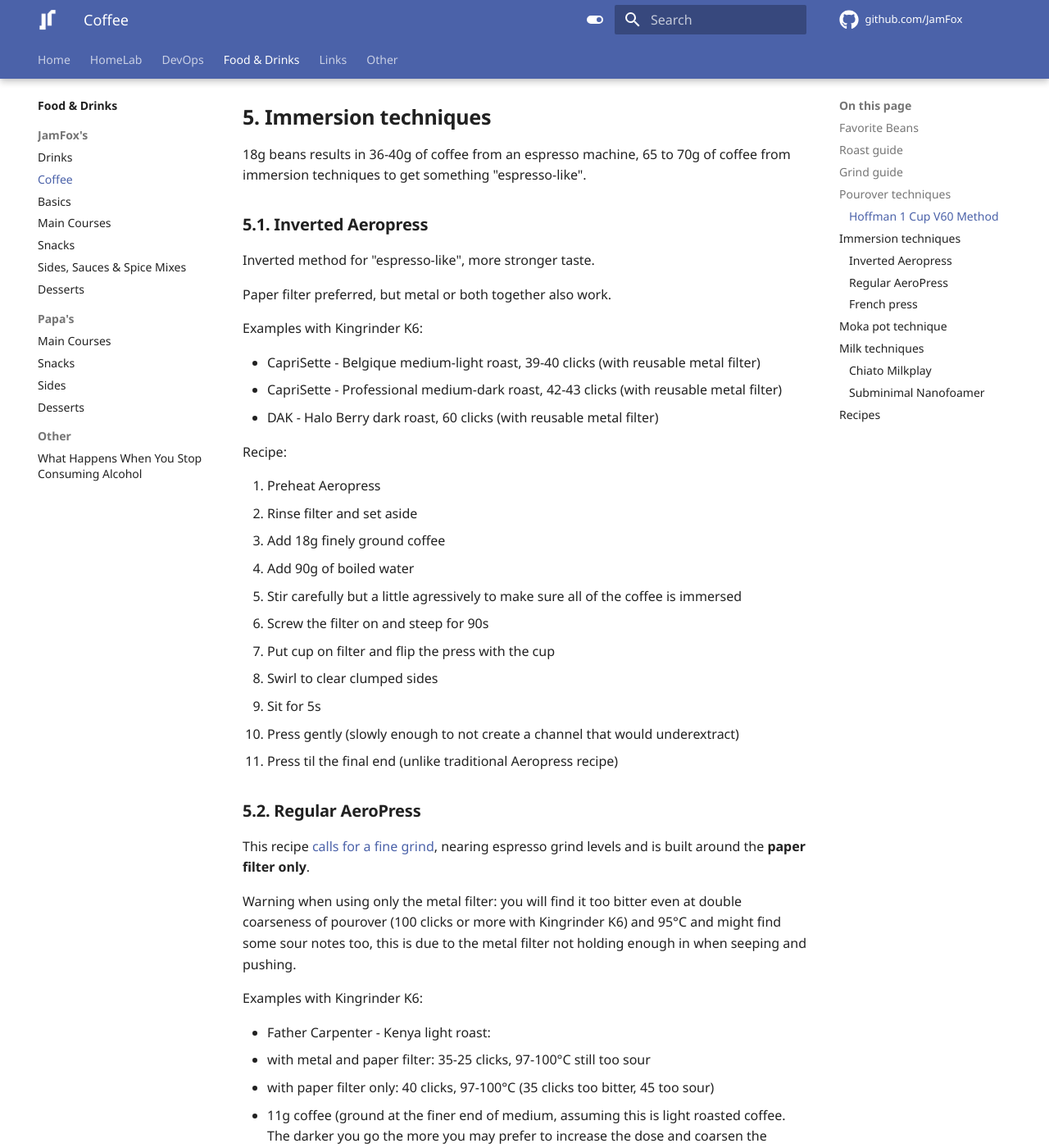
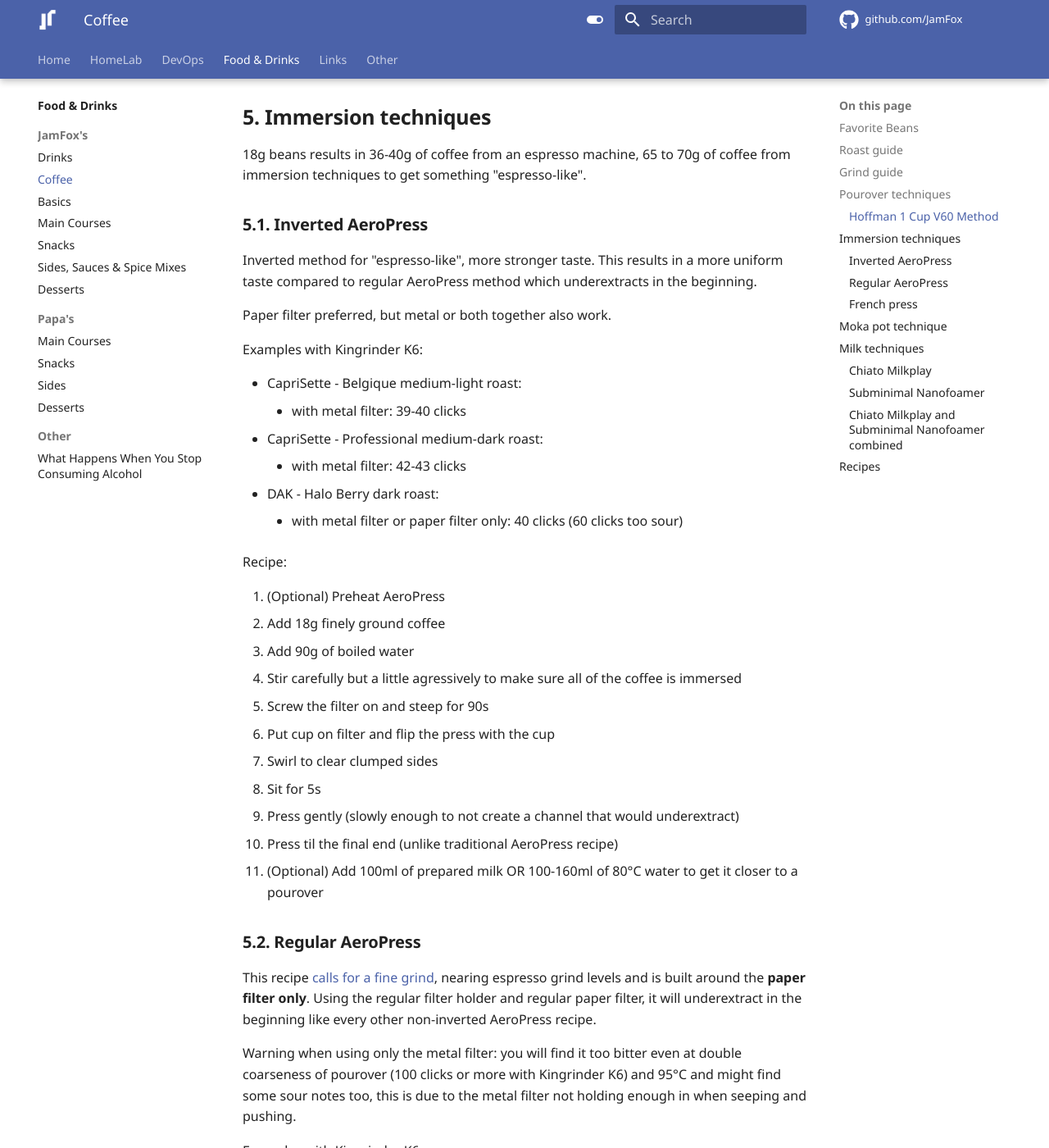
Before and after one commit to JamFox/docs.jamfox.dev, an MkDocs documentation site: the page built from docs/content/food/coffee.md, in a window 1280 px wide and 1400 px high, scrolled down 3027 px. Shown: the whole window at 82% size. Built offline with MkDocs 1.6.1 and Material for MkDocs 9.7.7, drawn with Linux system fonts in a browser that asks for light colours; plug-ins that fetch from the network failed and are left out; comment, search, counter and statistics services are not loaded; some of the changed text lies outside the part shown.

Commit message:
bunch of notes

````diff
--- a/docs/content/food/coffee.md
+++ b/docs/content/food/coffee.md
@@ -88,49 +88,54 @@ If grind was too coarse:
 
 18g beans results in 36-40g of coffee from an espresso machine, 65 to 70g of coffee from immersion techniques to get something "espresso-like".
 
-### Inverted Aeropress
+### Inverted AeroPress
 
-Inverted method for "espresso-like", more stronger taste.
+Inverted method for "espresso-like", more stronger taste. This results in a more uniform taste compared to regular AeroPress method which underextracts in the beginning.
 
 Paper filter preferred, but metal or both together also work.
 
 Examples with Kingrinder K6:
 
-- CapriSette - Belgique medium-light roast, 39-40 clicks (with reusable metal filter)
-- CapriSette - Professional medium-dark roast, 42-43 clicks (with reusable metal filter)
-- DAK - Halo Berry dark roast, 60 clicks (with reusable metal filter)
+- CapriSette - Belgique medium-light roast:
+    - with metal filter: 39-40 clicks
+- CapriSette - Professional medium-dark roast:
+    - with metal filter: 42-43 clicks
+- DAK - Halo Berry dark roast:
+    - with metal filter or paper filter only: 40 clicks (60 clicks too sour)
 
 Recipe:
 
-1. Preheat Aeropress
-2. Rinse filter and set aside
-3. Add 18g finely ground coffee
-4. Add 90g of boiled water
-5. Stir carefully but a little agressively to make sure all of the coffee is immersed
-6. Screw the filter on and steep for 90s
-7. Put cup on filter and flip the press with the cup
-8. Swirl to clear clumped sides
-9. Sit for 5s
-10. Press gently (slowly enough to not create a channel that would underextract)
-11. Press til the final end (unlike traditional Aeropress recipe)
+1. (Optional) Preheat AeroPress
+2. Add 18g finely ground coffee
+3. Add 90g of boiled water
+4. Stir carefully but a little agressively to make sure all of the coffee is immersed
+5. Screw the filter on and steep for 90s
+6. Put cup on filter and flip the press with the cup
+7. Swirl to clear clumped sides
+8. Sit for 5s
+9. Press gently (slowly enough to not create a channel that would underextract)
+10. Press til the final end (unlike traditional AeroPress recipe)
+11. (Optional) Add 100ml of prepared milk OR 100-160ml of 80°C water to get it closer to a pourover
 
 ### Regular AeroPress
 
-This recipe [calls for a fine grind](https://aeroprecipe.com/recipes/james-hoffmann-aeropress-recipe), nearing espresso grind levels and is built around the **paper filter only**.
+This recipe [calls for a fine grind](https://aeroprecipe.com/recipes/james-hoffmann-aeropress-recipe), nearing espresso grind levels and is built around the **paper filter only**. Using the regular filter holder and regular paper filter, it will underextract in the beginning like every other non-inverted AeroPress recipe.
 
 Warning when using only the metal filter: you will find it too bitter even at double coarseness of pourover (100 clicks or more with Kingrinder K6) and 95°C and might find some sour notes too, this is due to the metal filter not holding enough in when seeping and pushing.
 
 Examples with Kingrinder K6:
 
 - Father Carpenter - Kenya light roast:
-  - with metal and paper filter: 35-25 clicks, 97-100°C still too sour
-  - with paper filter only: 40 clicks, 97-100°C (35 clicks too bitter, 45 too sour)
+    - with metal and paper filter: 35-25 clicks, 97-100°C still too sour
+    - with paper filter only: 38 clicks, 97-100°C (35 clicks too bitter, 45 too sour)
+
+Recipe:
 
 1. 11g coffee (ground at the finer end of medium, assuming this is light roasted coffee. The darker you go the more you may prefer to increase the dose and coarsen the grind.)
 2. Put the paper filter into the cap (or use metal *and* paper filter, both). Don't rinse or preheat the brewer (it doesn't make any difference)
 3. Put coffee into the brewer
 4. Place on scales and then add water, aiming to wet all the coffee during pouring. 200g water (100°C for light, 90-95°C medium, 85-90°C dark)
-5. (Optional) stir if it seems clumped
+5. (Optional) Stir if it seems clumped
 6. Start a timer, and immediately place the piston piece into the top of the brewer, about 1cm in
 7. Wait 2 minutes (but you may go up to 8-10 minutes)
 8. Holding the brewer and the piston, gently swirl the brewer
@@ -183,6 +188,8 @@ Pourover ratio around 200g coffee, 50g milk
 
 ### Chiato Milkplay
 
+100ml is between MIN line and lower MAX line.
+
 Setting diagram:
 
 ```
@@ -220,6 +227,18 @@ Official technique:
 1. Start at the centre, barely in at a slight angle (30deg), 5s
 2. Go deeper and slowly towards the edge while keeping a vortex, until sound of milk is more quiet, about 20s (in this stage avoid making any new bubbles!)
 
+### Chiato Milkplay and Subminimal Nanofoamer combined
+
+This recipe leverages the Milkplay to do the airation consistently and the Nanofoamer to achieve the nanofoam.
+
+1. Fill Milkplay with 100-150ml of milk
+2. Use flat attachment with setting 2 until milk is at 55°C
+3. Transfer to pitcher
+4. Use the Nanofoamer, one finger between base and pitcher, slight angle (~30deg) 15 sec
+5. Tap and swirl
+6. (Optional) Transfer back to Milkplay and then back to pitcher again (this results in more uniform milk)
+7. Pour
+
 ## Recipes
 
 **Espresso tonic**:
````
